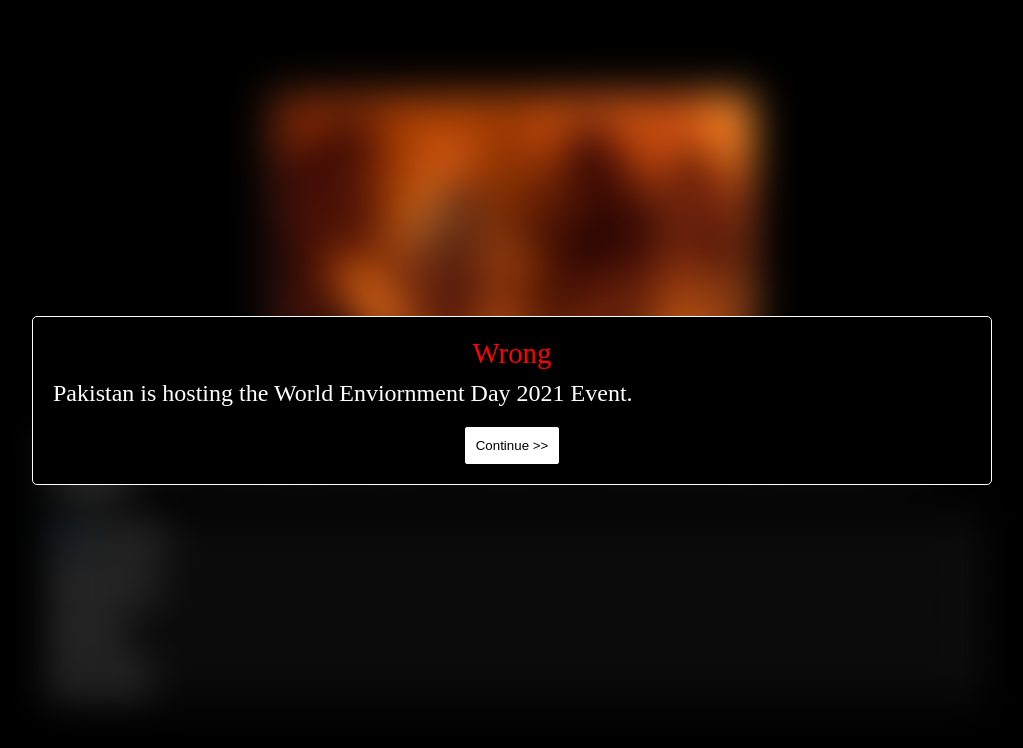
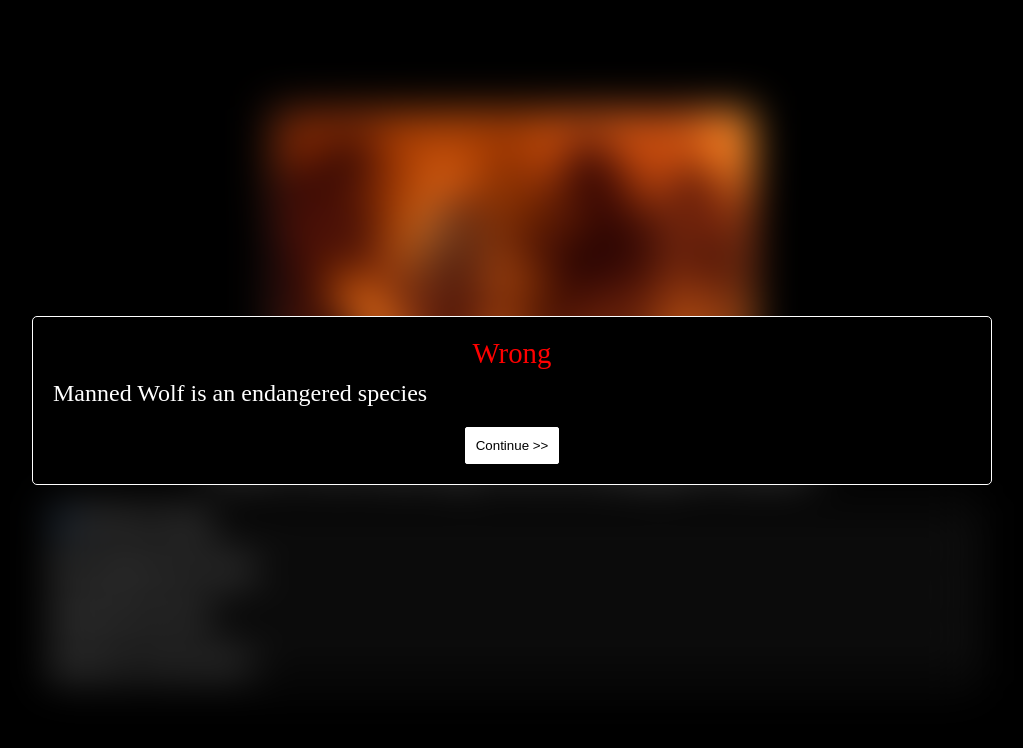
Before and after one commit to ishika1501/HackThisFall, a plain HTML site: page HTML/quiz_page.html in a window 1280 px wide. Both pictures are taken after a click on the radio button 192 px from the left and 538 px from the top of the page. Shown: the whole page, without its empty margins (128-1151 px from the left). Drawn offline with Linux system fonts and the light colour scheme.

Commit message:
Implemented Random Function

```diff
--- a/HTML/quiz_page.html
+++ b/HTML/quiz_page.html
@@ -39,7 +39,7 @@
                 </div>
 
                 <div class="form-check">
-                    <input class="form-check-input" data-index="3" type="radio" name="flexRadioDefault" onclick="">
+                    <input class="form-check-input" data-index="3" type="radio" name="flexRadioDefault">
                     <label class="form-check-label" id="op4" for="flexRadioDefault2">
 
                     </label>
@@ -58,7 +58,7 @@
                 officia hic quo voluptate, officiis soluta tenetur vero ea? Eius voluptates id blanditiis aliquid a
                 est ipsum eum? Libero reiciendis facere unde, optio a harum!
             </div>
-            <button class="cont"> Continue >></button>
+            <button class="cont" id="cont" > Continue >></button>
         </div>
     </div>
 </body>
--- a/Scripts/quiz_page.js
+++ b/Scripts/quiz_page.js
@@ -1,7 +1,3 @@
-// import {q} from '../Questions/random'
-//const qu=require('../Questions/random')
-
-// const { Check } = require("@material-ui/icons");
 
 var main_content = document.querySelector(".main_content");
 var ans = document.getElementById("ans");
@@ -18,7 +14,9 @@ let box=document.querySelectorAll('.form-check-input');
 //Desciption
 var explain=document.getElementById('explain');
 
-var status=document.getElementById('status');
+var result=document.getElementById('status');
+
+var cont=document.getElementById('cont');
 
 form_check.forEach((ele => ele.addEventListener('click', () => {
     main_content.classList.add("blur");
@@ -26,11 +24,7 @@ form_check.forEach((ele => ele.addEventListener('click', () => {
 })
 ))
 
-cont.addEventListener('click',()=>{
-    main_content.classList.remove("blur");
-    ans.style.display="none";
 
-})
 
 function getQsn(){
     return fetch('../Questions/random.json').then(response=>response.json()).then(data=>{
@@ -40,28 +34,43 @@ function getQsn(){
 }
 
 function showQsn(q){
+
+    var t=q.length;
+    var x=Math.floor(Math.random()*t);
+
     function checked(i){
-        console.log(i);
-        if(q[0].correct==i){
-           status.innerText="Correct";
+        if(q[x].correct==i){
+           result.innerText="Correct";
         }else{
-            status.innerText="Wrong";
+        result.innerText="Wrong";
         }
     }
-    question.innerHTML=q[0].Question;
-    op1.innerHTML=q[0].option[0];
-    op2.innerHTML=q[0].option[1];
-    op3.innerHTML=q[0].option[2];
-    op4.innerHTML=q[0].option[3];
-    explain.innerHTML=q[0].Explaination;
+
+
+    question.innerHTML=q[x].Question;
+    op1.innerHTML=q[x].option[0];
+    op2.innerHTML=q[x].option[1];
+    op3.innerHTML=q[x].option[2];
+    op4.innerHTML=q[x].option[3];
+    explain.innerHTML=q[x].Explaination;
+
     box.forEach(b => {
         b.addEventListener("click",()=>{
             checked(b.dataset.index);
         })
     });
 }
+
 getQsn();
 getQsn().then(data=>{
     showQsn(data);
 })
-showQsn();
+
+cont.addEventListener('click',()=>{
+    getQsn().then(data=>{
+        showQsn(data);
+    })
+    main_content.classList.remove("blur");
+    ans.style.display="none";
+
+})
```
